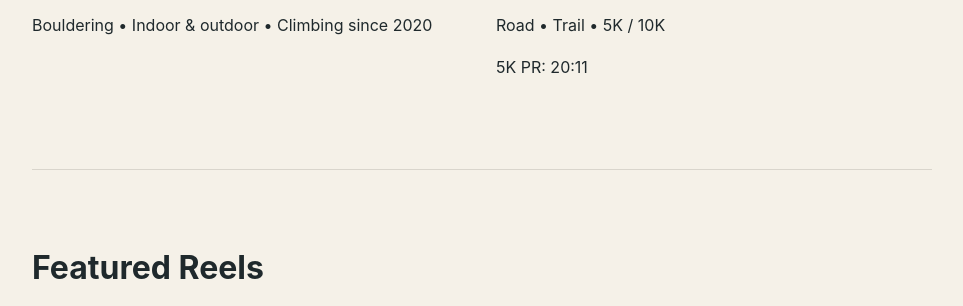
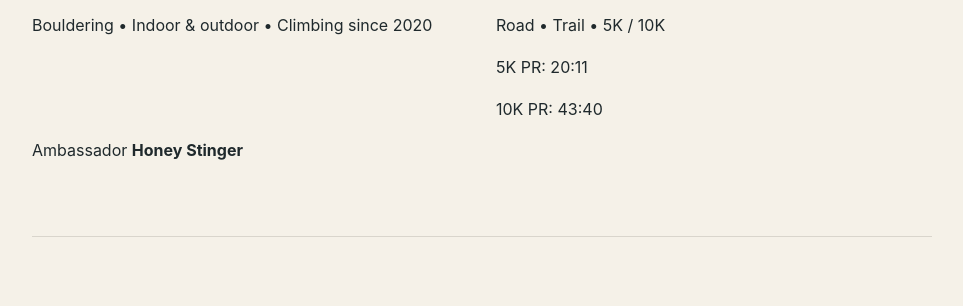
Before and after one commit to J-Dangler/jcdangler.com, a plain HTML site: page index.html in a window 1280 px wide. Shown: the part 1651-1957 px from the top of the page, without its empty margins (158-1121 px from the left). Drawn offline with Linux system fonts and the light colour scheme; a script that the page names is missing.

Commit message:
Update index.html
ambassador

```diff
--- a/index.html
+++ b/index.html
@@ -84,7 +84,13 @@
       <h3>Running</h3>
       <p>Road • Trail • 5K / 10K</p>
       <p>5K PR: 20:11</p>
+      <p>10K PR: 43:40</p>
     </div>
+  </div>
+
+  <div class="ambassador">
+    <span>Ambassador</span>
+    <strong>Honey Stinger</strong>
   </div>
 </section>
 
```
Lines whose indentation alone changed are shown as unchanged.
